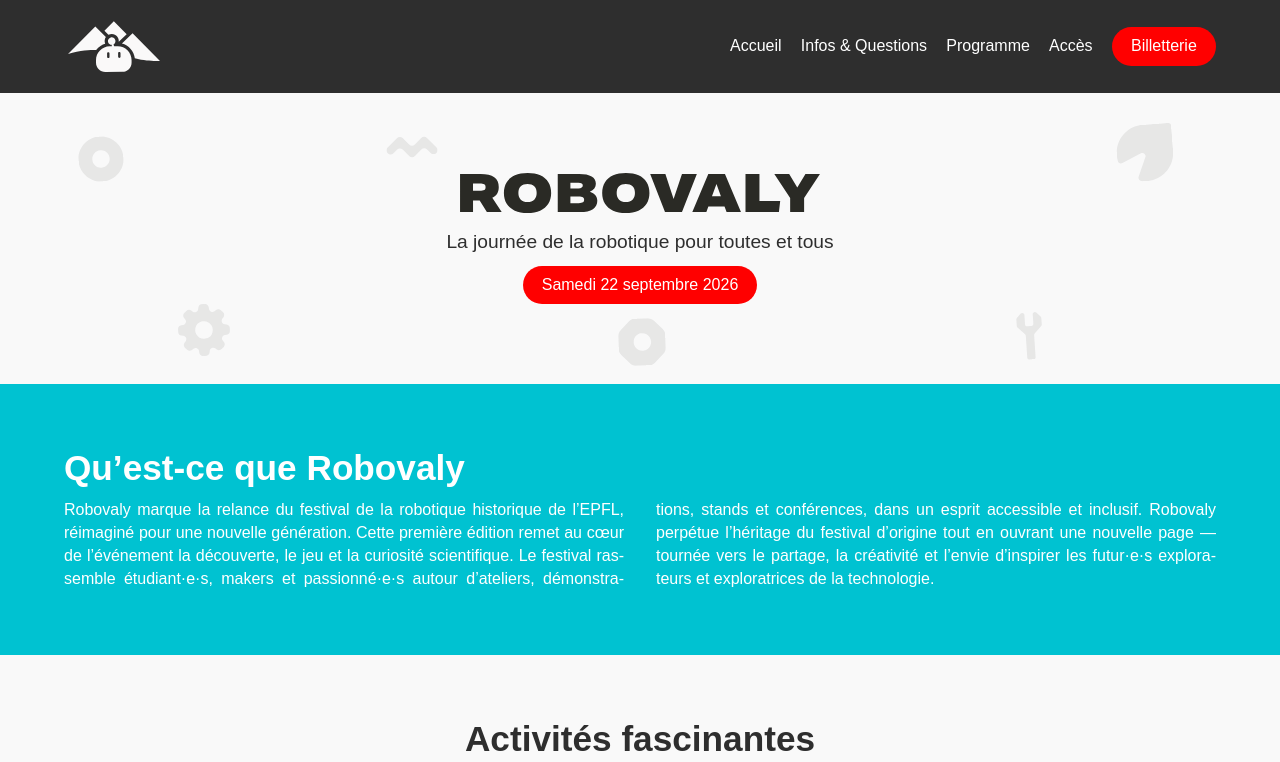
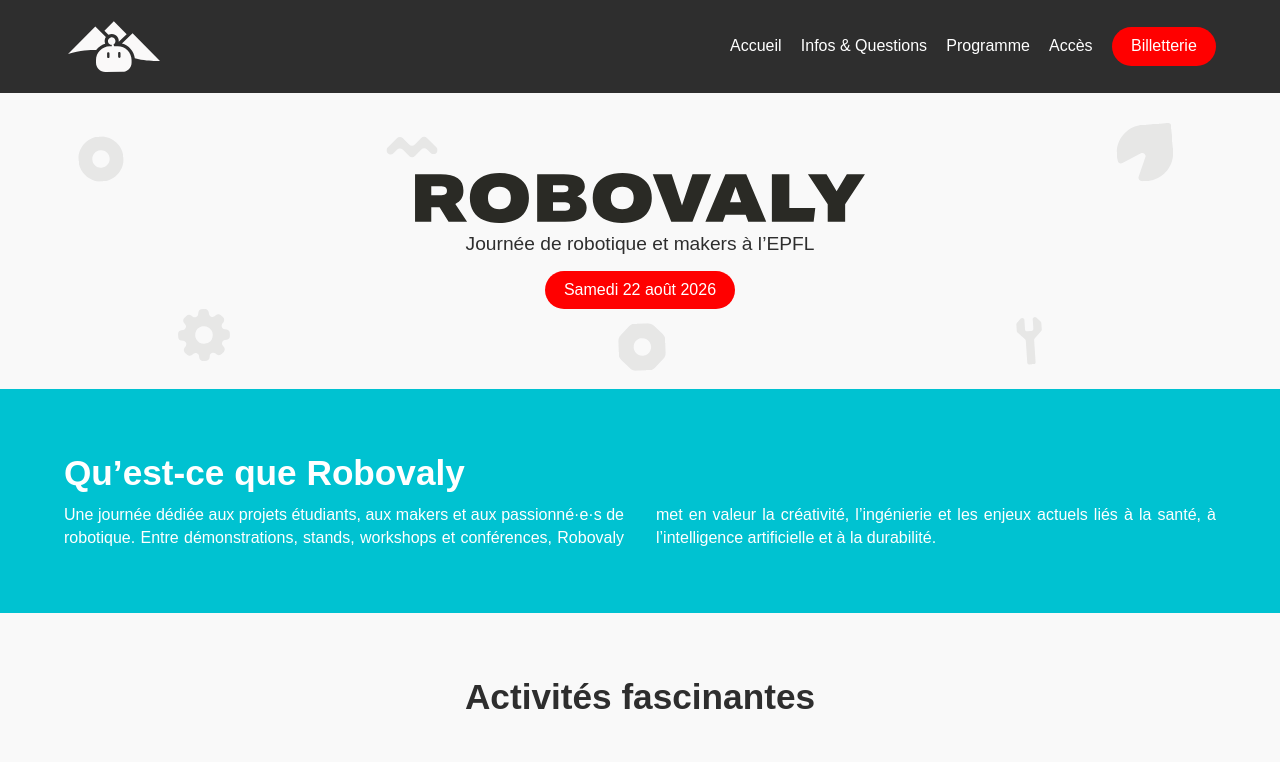
Before and after one commit to Ayuka-artwork/robovaly, a plain HTML site: page index.html in a window 1280 px wide. Shown: the top 762 px of the page. Drawn offline with Linux system fonts and the light colour scheme; a web font is replaced by a local one.

Commit message:
Update event details and improve styling
Revised event date, subtitle, and descriptions across index.html, infos.html, and programme.html for accuracy and clarity. Updated CSS for .subtitle and .hero-logo to enhance layout and visual presentation.

```diff
--- a/css/style.css
+++ b/css/style.css
@@ -78,7 +78,8 @@
 
 .subtitle {
 	font-size: 1.2rem;
-	margin-top: 0.6rem;
+	margin-top: -0.3rem;
+	margin-bottom: 0.2rem;
 }
 
 .date {
@@ -104,8 +105,9 @@
 }
 
 .hero-logo {
-	width: 360px;
+	width: 450px;
 	height: auto;
+	margin-bottom: 0.4rem;
 }
 
 .visually-hidden {
--- a/index.html
+++ b/index.html
@@ -68,10 +68,10 @@
 		<h1 class="visually-hidden">Robovaly</h1>
 
 		<p class="subtitle">
-			La journée de la robotique pour toutes et tous
+			Journée de robotique et makers à l’EPFL
 		</p>
 
-		<span class="date">Samedi 22 septembre 2026</span>
+		<span class="date">Samedi 22 août 2026</span>
 
 		<div class="bg-parallax">
 				<img src="assets/svg/gray/circle_gray.svg"        data-pos="left-top">
@@ -89,9 +89,8 @@
 		<div class="inner">
 			<h2>Qu’est-ce que Robovaly</h2>
 			<p>
-				Robovaly marque la relance du festival de la robotique historique de l’EPFL, réimaginé pour une nouvelle génération. Cette première édition remet au cœur de l’événement la découverte, le jeu et la curiosité scientifique.
-				Le festival rassemble étudiant·e·s, makers et passionné·e·s autour d’ateliers, démonstrations, stands et conférences, dans un esprit accessible et inclusif.
-				Robovaly perpétue l’héritage du festival d’origine tout en ouvrant une nouvelle page — tournée vers le partage, la créativité et l’envie d’inspirer les futur·e·s explorateurs et exploratrices de la technologie.
+				Une journée dédiée aux projets étudiants, aux makers et aux passionné·e·s de robotique.
+				Entre démonstrations, stands, workshops et conférences, Robovaly met en valeur la créativité, l’ingénierie et les enjeux actuels liés à la santé, à l’intelligence artificielle et à la durabilité.
 			</p>
 		</div>
 	</section>
```
Also changed, not shown: infos.html (+5 -7 lines), programme.html (+3 -2 lines).
